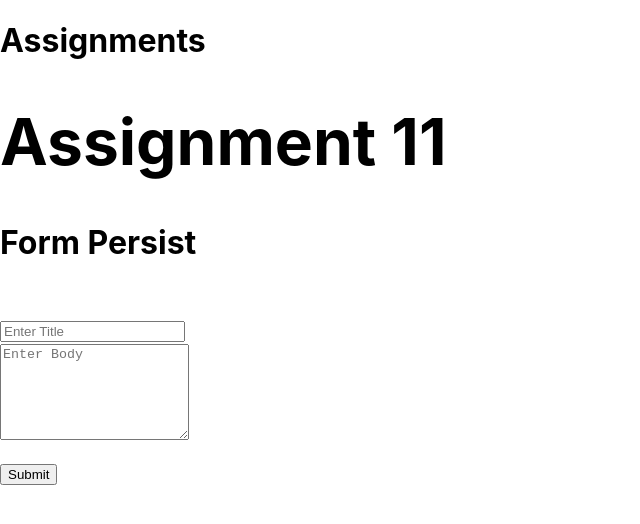
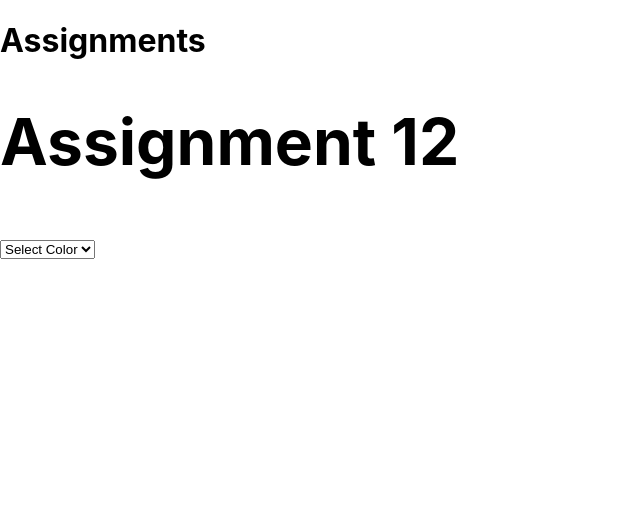
Before and after one commit to BiswarupChatt/dct-react-assignments, a React (Create React App) app: page / in a window 1280 px wide. Shown: the top 524 px of the page, without its empty margins (0-640 px from the left). Built offline with nearby package versions, Linux system fonts and the light colour scheme.

Commit message:
twelveth assignment done

```diff
--- a/src/App.js
+++ b/src/App.js
@@ -8,8 +8,8 @@
 // import Assignment8 from "./R1S12/Assignment8"
 // import Assignment9 from "./R1S12/Assignment9"
 // import Assignment10 from "./R1S12/Assignment10"
-import Assignment11 from "./R1S12/Assignment11"
-// import Assignment12 from "./R1S12/Assignment12"
+// import Assignment11 from "./R1S12/Assignment11"
+import Assignment12 from "./R1S12/Assignment12"
 // import Assignment13 from "./R1S12/Assignment13"
 // import Assignment14 from "./R1S12/Assignment14"
 // import Assignment15 from "./R1S12/Assignment15"
@@ -29,8 +29,8 @@ export default function App() {
         {/* <Assignment8 /> */}
         {/* <Assignment9 /> */}
         {/* <Assignment10 /> */}
-        <Assignment11 />
-        {/* <Assignment12 /> */}
+        {/* <Assignment11 /> */}
+        <Assignment12 />
         {/* <Assignment13 /> */}
         {/* <Assignment14 /> */}
         {/* <Assignment15 />  */}
--- /dev/null
+++ b/src/R1S12/Assignment12.js
@@ -0,0 +1,28 @@
+import { useState } from "react"
+
+export default function Assignment12 (){
+
+    const colorList = ['red', 'green', 'blue', 'yellow' , 'pink']
+
+    const [color, setColor] = useState("")
+
+    const handleChange = (e)=>{
+        setColor(e.target.value)
+    }
+    return(
+        <div>
+            <h1>
+                Assignment 12
+            </h1>
+            <select name="" onChange={handleChange}>
+                <option value="">Select Color</option>
+               { colorList.map((ele, i)=>{
+                    return(
+                        <option key={i} value={ele}>{ele}</option>
+                    )
+                })}
+            </select>
+            <div style={{backgroundColor: color, width: '100%', height: '100vh',}}></div>
+        </div>
+    )
+}
```
